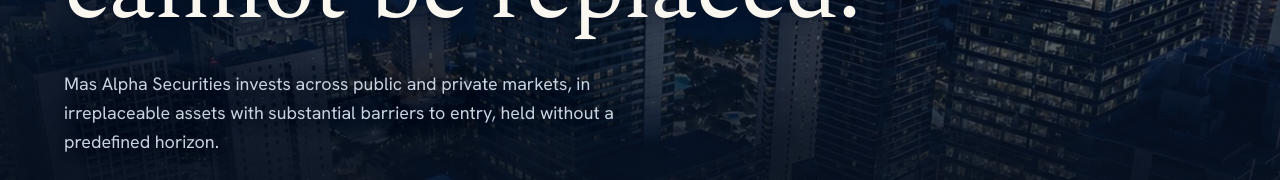
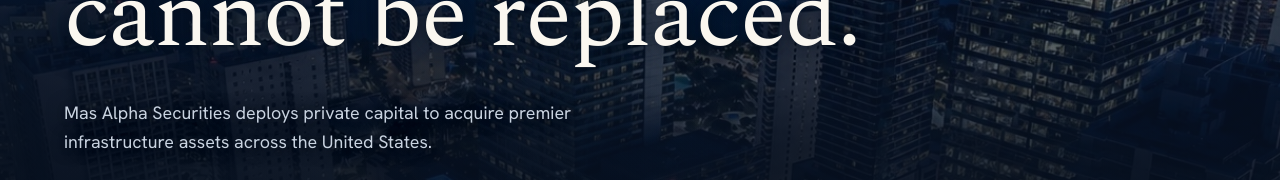
Before and after one commit to davidMora1968/mas-alpha-redesign, a Next.js app: page / in a window 1280 px wide. Shown: the part 465-645 px from the top of the page. Built offline with nearby package versions, Linux system fonts and the light colour scheme; no server answers.

Commit message:
Hero: restore the original lede (private capital, infrastructure assets across the United States)

```diff
--- a/components/home/Hero.tsx
+++ b/components/home/Hero.tsx
@@ -110,8 +110,8 @@
             className="type-lede max-w-[32em] text-navy-100"
             style={{ textShadow: '0 1px 18px rgba(6, 15, 29, 0.6), 0 1px 6px rgba(6, 15, 29, 0.55)' }}
           >
-            Mas Alpha Securities invests across public and private markets, in irreplaceable assets
-            with substantial barriers to entry, held without a predefined horizon.
+            Mas Alpha Securities deploys private capital to acquire premier infrastructure assets
+            across the United States.
           </p>
         </Reveal>
         <Reveal delay={450}>
```
